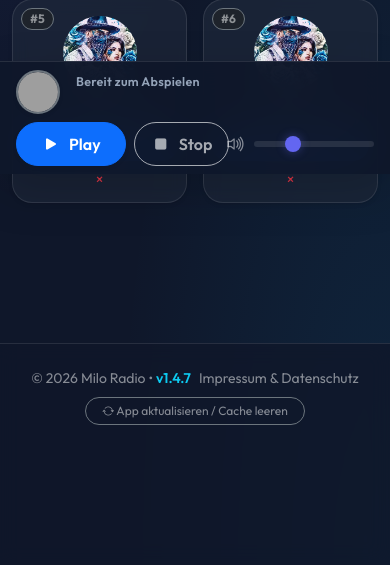
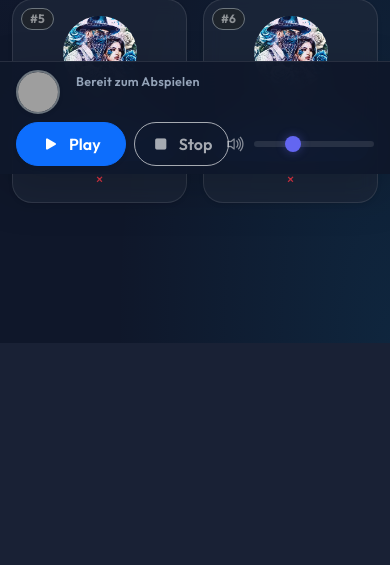
Before and after one commit to JLJ-HH/milo-radio, a PHP site: page /radio-app/frontend/index.html in a window 390 px wide. Shown: the part 670-1235 px from the top of the page. After the commit the page ends 884 px from the top, so only its background shows below. Run offline with PHP 8.4, Linux system fonts and the light colour scheme; data comes from the database, SQL or seed files in the repository; grey boxes are pictures that could not be loaded.

Commit message:
feat: Implement modern Spotify-style bottom player layout and centralize Impressum and Cache Reset in Settings

```diff
--- a/frontend/css/style.css
+++ b/frontend/css/style.css
@@ -217,23 +217,6 @@ body {
     margin-bottom: 0.25rem;
   }
 
-  #totalTime {
-    font-size: 3.5rem !important;
-  }
-}
-
-#app-footer, footer {
-  background: var(--glass-bg) !important;
-  backdrop-filter: blur(10px);
-  border-top: 1px solid var(--glass-border) !important;
-  margin-top: auto !important;
-  margin-bottom: 0 !important;
-  padding-top: 1.5rem !important;
-  padding-bottom: calc(140px + env(safe-area-inset-bottom, 0px)) !important;
-  position: relative;
-  z-index: 100;
-}
-
 /* ============================================================
    STICKY BOTTOM PLAYER BAR
    ============================================================ */
@@ -263,12 +246,12 @@ body {
 /* Ausgleichs-Padding für Seiteninhalte */
 #app-content {
   flex: 1 0 auto;
-  padding-bottom: 1.5rem !important;
+  padding-bottom: 110px !important;
 }
 
 .has-sticky-player #app-content {
   flex: 1 0 auto;
-  padding-bottom: 1.5rem !important;
+  padding-bottom: 110px !important;
 }
 
 .player-thumb {
--- a/frontend/index.html
+++ b/frontend/index.html
@@ -33,7 +33,7 @@
     <link rel="manifest" href="./manifest.json" />
 
     <!-- Eigene Styles (Design-Anpassungen) -->
-    <link rel="stylesheet" href="./css/style.css?v=21" />
+    <link rel="stylesheet" href="./css/style.css?v=22" />
 
     <!-- Lesezeichen-Icons (Favicon) -->
     <link rel="icon" href="./images/android.png" type="image/png" />
@@ -110,49 +110,14 @@
       </div>
     </div>
 
-    <!--
-      BOTTOM BAR: Fußzeile der App (nicht mehr fixed-bottom, fließt am Seitenende)
-    -->
-    <footer id="app-footer" class="bg-dark text-white-50 border-top border-secondary mt-auto">
-      <div class="container text-center small d-flex align-items-center justify-content-center flex-wrap gap-2 gap-md-4">
-        <span>© 2026 Milo Radio • <span class="text-info fw-semibold">v1.4.7</span></span>
-        <a href="#" class="text-white-50 text-decoration-none" data-bs-toggle="modal" data-bs-target="#privacyModal">Impressum & Datenschutz</a>
-        <button id="resetAppCacheBtn" class="btn btn-outline-secondary btn-sm rounded-pill px-3 text-white-50 small border-secondary" style="font-size: 0.75rem;">
-          <i class="bi bi-arrow-repeat"></i> <span>App aktualisieren / Cache leeren</span>
-        </button>
-      </div>
-    </footer>
-
     <!-- Bootstrap JS (Für Modals und UI-Elemente) -->
     <script src="https://cdn.jsdelivr.net/npm/bootstrap@5.3.8/dist/js/bootstrap.bundle.min.js"></script>
 
     <!-- Chart.js für die Statistiken -->
     <script src="https://cdn.jsdelivr.net/npm/chart.js"></script>
 
-    <!-- PWA SERVICE WORKER & Cache-Reset Handler -->
+    <!-- PWA SERVICE WORKER -->
     <script>
-      const resetBtn = document.getElementById("resetAppCacheBtn");
-      if (resetBtn) {
-        resetBtn.onclick = async () => {
-          resetBtn.innerHTML = '<i class="bi bi-arrow-repeat"></i> <span>Wird aktualisiert...</span>';
-          try {
-            if ("caches" in window) {
-              const keys = await caches.keys();
-              await Promise.all(keys.map((k) => caches.delete(k)));
-            }
-            if ("serviceWorker" in navigator) {
-              const regs = await navigator.serviceWorker.getRegistrations();
-              for (const r of regs) await r.unregister();
-            }
-            localStorage.removeItem("userStations");
-            sessionStorage.clear();
-          } catch (e) {
-            console.warn("Reset Fehler:", e);
-          }
-          window.location.href = window.location.pathname + "?updated=" + Date.now();
-        };
-      }
-
       if ("serviceWorker" in navigator) {
         let refreshing = false;
         navigator.serviceWorker.addEventListener("controllerchange", () => {
@@ -163,9 +128,9 @@
         });
         window.addEventListener("load", () => {
           navigator.serviceWorker
-            .register("./sw.js?v=21")
+            .register("./sw.js?v=22")
             .then((reg) => {
-              console.log("SW v21 registriert");
+              console.log("SW v22 registriert");
               reg.update();
             })
             .catch((err) => console.log("SW Fehler:", err));
@@ -174,7 +139,7 @@
     </script>
 
     <!-- Main JS entry point -->
-    <script type="module" src="./js/main.js?v=21"></script>
+    <script type="module" src="./js/main.js?v=22"></script>
 
     <!-- Privacy & Impressum Modal -->
     <div class="modal fade" id="privacyModal" tabindex="-1" aria-hidden="true">
--- a/frontend/js/main.js
+++ b/frontend/js/main.js
@@ -120,7 +120,7 @@ async function router() {
     }
 
     try {
-        const module = await import(`./pages/${page.module}.js?v=21`);
+        const module = await import(`./pages/${page.module}.js?v=22`);
 
         appContent.innerHTML = "";
         module.render(appContent);
--- a/frontend/sw.js
+++ b/frontend/sw.js
@@ -5,7 +5,7 @@
  * für sofortige Aktualisierungen auf Mobilgeräten.
  */
 
-const CACHE_NAME = "milo-radio-v21";
+const CACHE_NAME = "milo-radio-v22";
 
 const urlsToCache = [
   "./",
```
Also changed, not shown: frontend/js/pages/settingsPage.js (+55 -7 lines), CHANGELOG.md.
